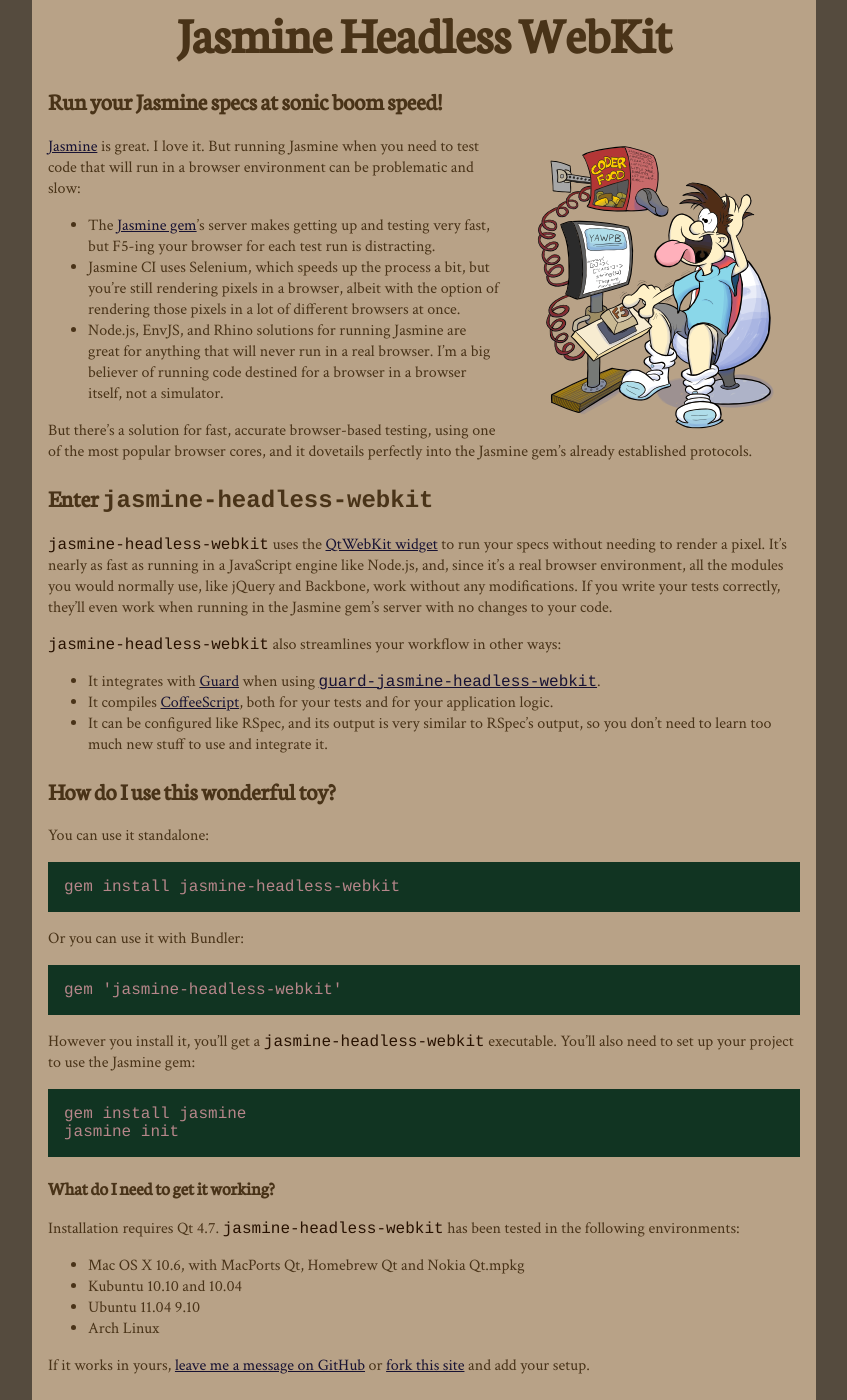
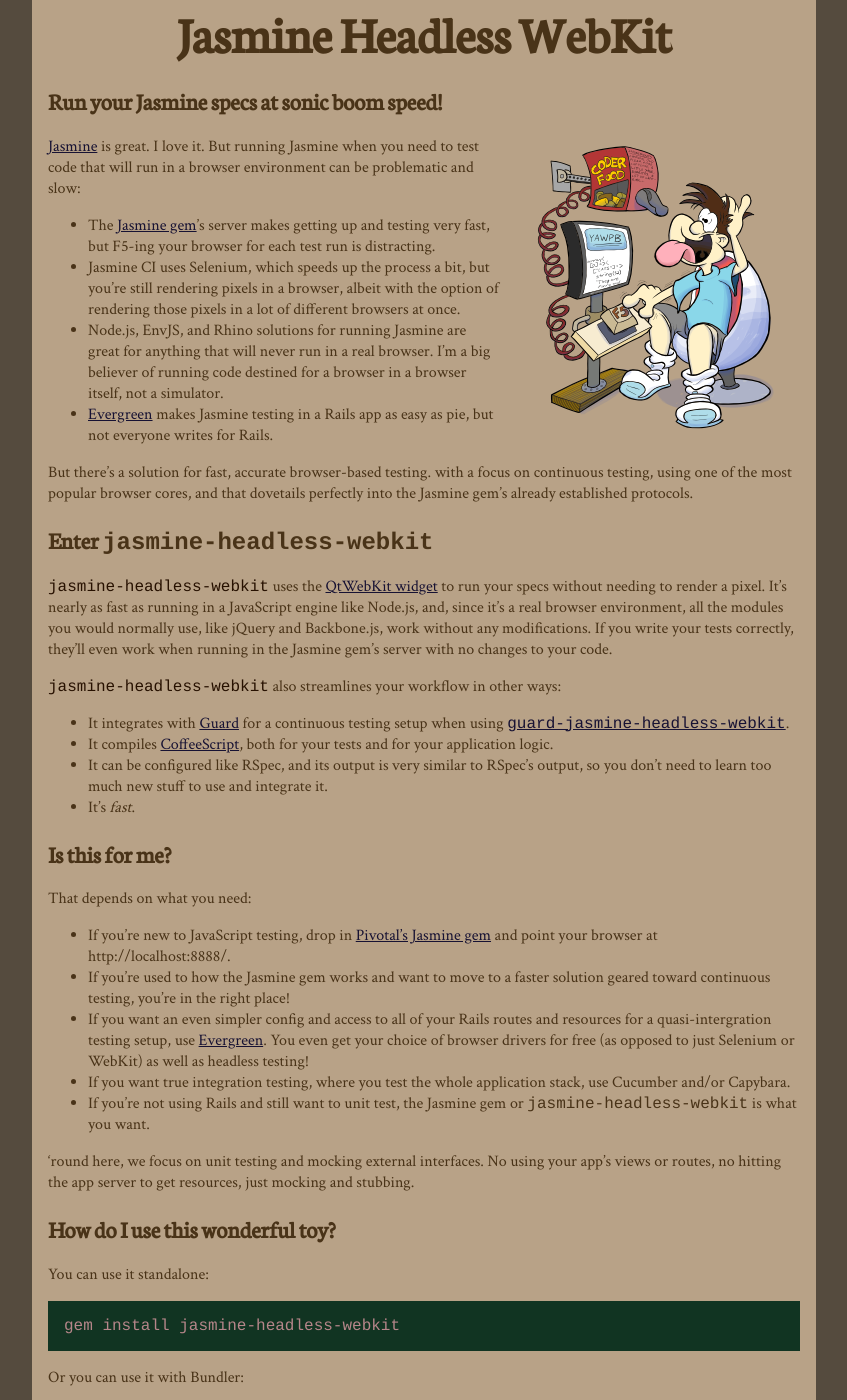
Before and after one commit to johnbintz/jasmine-headless-webkit, a Jekyll site: the page built from index.md, in a window 1280 px wide and 1400 px high. Shown: the whole window, without its empty margins (216-1063 px from the left). Built offline with Jekyll 4.4.1, drawn with Linux system fonts in a browser that asks for light colours; Markdown is read by kramdown in place of the engine named in the settings; some of the changed text lies outside the part shown.

Commit message:
update the docs for the new stuff

```diff
--- a/index.md
+++ b/index.md
@@ -13,21 +13,38 @@
 * The [Jasmine gem](https://github.com/pivotal/jasmine-gem)'s server makes getting up and testing very fast, but F5-ing your browser for each test run is distracting.
 * Jasmine CI uses Selenium, which speeds up the process a bit, but you're still rendering pixels in a browser, albeit with the option of rendering those pixels in a lot of different browsers at once.
 * Node.js, EnvJS, and Rhino solutions for running Jasmine are great for anything that will never run in a real browser. I'm a big believer of running code destined for a browser in a browser itself, not a simulator.
+* [Evergreen](https://github.com/jnicklas/evergreen) makes Jasmine testing in a Rails app as easy as pie, but not everyone writes for Rails.
 
-But there's a solution for fast, accurate browser-based testing, using one of the most popular browser cores, and it dovetails perfectly into the Jasmine gem's already established protocols.
+But there's a solution for fast, accurate browser-based testing. with a focus on continuous testing,
+using one of the most popular browser cores, and that dovetails perfectly into the Jasmine gem's already established protocols.
 
 ## Enter `jasmine-headless-webkit`
 
 `jasmine-headless-webkit` uses the [QtWebKit widget](http://trac.webkit.org/wiki/QtWebKit) to run your specs without needing to render a pixel. It's nearly
 as fast as running in a JavaScript engine like Node.js, and, since it's a real browser environment, all the modules
-you would normally use, like jQuery and Backbone, work without any modifications. If you write your tests correctly,
+you would normally use, like jQuery and Backbone.js, work without any modifications. If you write your tests correctly,
 they'll even work when running in the Jasmine gem's server with no changes to your code.
 
 `jasmine-headless-webkit` also streamlines your workflow in other ways:
 
-* It integrates with [Guard](https://github.com/guard/guard) when using [`guard-jasmine-headless-webkit`](https://github.com/guard/guard-jasmine-headless-webkit).
+* It integrates with [Guard](https://github.com/guard/guard) for a continuous testing setup when using [`guard-jasmine-headless-webkit`](https://github.com/guard/guard-jasmine-headless-webkit).
 * It compiles [CoffeeScript](http://jashkenas.github.com/coffee-script/), both for your tests and for your application logic.
 * It can be configured like RSpec, and its output is very similar to RSpec's output, so you don't need to learn too much new stuff to use and integrate it.
+* It's *fast*.
+
+## Is this for me?
+
+That depends on what you need:
+
+* If you're new to JavaScript testing, drop in [Pivotal's Jasmine gem](https://github.com/pivotal/jasmine-gem) and point your browser at http://localhost:8888/.
+* If you're used to how the Jasmine gem works and want to move to a faster solution geared toward continuous testing, you're in the right place!
+* If you want an even simpler config and access to all of your Rails routes and resources for a quasi-intergration testing setup, use [Evergreen](https://github.com/jnicklas/evergreen).
+  You even get your choice of browser drivers for free (as opposed to just Selenium or WebKit) as well as headless testing!
+* If you want true integration testing, where you test the whole application stack, use Cucumber and/or Capybara.
+* If you're not using Rails and still want to unit test, the Jasmine gem or `jasmine-headless-webkit` is what you want.
+
+'round here, we focus on unit testing and mocking external interfaces. No using your app's views or routes, no hitting the app server to
+get resources, just mocking and stubbing.
 
 ## How do I use this wonderful toy?
 
@@ -45,11 +62,14 @@
     gem install jasmine
     jasmine init
 
+Once you're good enough, you can make the `spec/javascripts/support/jasmine.yml` file yourself and skip the Pivotal Jasmine gem entirely.
+It's what the cool kids do.
+
 ### What do I need to get it working?
 
 Installation requires Qt 4.7. `jasmine-headless-webkit` has been tested in the following environments:
 
-* Mac OS X 10.6, with MacPorts Qt, Homebrew Qt and Nokia Qt.mpkg
+* Mac OS X 10.6 and 10.7, with MacPorts Qt, Homebrew Qt and Nokia Qt.mpkg
 * Kubuntu 10.10 and 10.04
 * Ubuntu 11.04 9.10
 * Arch Linux
@@ -143,6 +163,18 @@
 It also brings in the same copy of the Jasmine library that the Jasmine gem includes, so if you're testing in both environments,
 you're guaranteed to get the same results in your tests.
 
+#### Caching, caching, caching
+
+`jasmine-headless-webkit` does two things that are CPU intensive (besides running tests): compiling CoffeeScript and analyzing
+spec files to get line number information for nicer spec failure messages (_did I mention you get really nice spec failure
+messages with `jasmine-headless-webkit`, too?_). These two operations are cached into the `.jhw-cache/` folder from where the
+runner is executed. When this cache is combined with running tests continuously using Guard, runtime overhead is reduced to almost
+nothing.
+
+Of course, being a cache, it takes time to warm up. The first time you run `jasmine-headless-webkit` on a big project, it can take
+several seconds to warm the cache. After that, enjoy an almost 20% speedup in runtime (tested on exactly one project's runtime,
+YMMV). This is new as of `0.7.0`.
+
 #### `*.coffee` in my `jasmine.yml` file?!
 
 Yes, `jasmine-headless-webkit` will support `*.coffee` files in `jasmine.yml`, which the normal Jasmine server currently
@@ -233,6 +266,11 @@
 `~/.jasmine-headless-webkit` file and your per-project settings in a `.jasmine-headless-webkit` file at the root of
 the project.
 
+### Listng what files `jasmine-headless-webkit` will include
+
+If your tests are not picking up a file you thought they should be, or they're being included in the wrong order,
+run with the `-l` flag to get a list of the files that `jasmine-headless-webkit` will include in the generated HTML file.
+
 ### Coloring the output
 
 `jasmine-headless-webkit` will not color output by default. This makes it easier to integrate with CI servers. If you want
@@ -249,11 +287,17 @@
 
 ### Writing out a machine-readable report
 
-Use the `--report` option to create a simple report file like this:
+Use the `--report` option to create a detailed report file:
 
-    <total tests>/<failures>/<T if console was used, F otherwise>/<total time>
+    PASS||Statement||One||file.js:23
+    FAIL||Statement||Two||file.js:23
+    CONSOLE||Yes
+    ERROR||Uh oh||file.js:23
+    TOTAL||1||2||3||T
 
 [`guard-jasmine-headless-webkit`](http://github.com/guard/guard-jasmine-headless-webkit/) uses this for the Growl notifications.
+You can also use it in your own setups, to run specs remotely and stick the results into a CI system. You can use
+`Jasmine::Headless::Report` to interpret the file and transform the output.
 
 ### Using a different `jasmine.yml` file
 
@@ -290,7 +334,7 @@
 You can call the runner from Ruby:
 
 {% highlight ruby %}
-require 'jasmine/headless/runner'
+require 'jasmine-headless-webkit'
 
 status_code = Jasmine::Headless::Runner.run(
   :colors => false,
@@ -358,7 +402,7 @@
 You can create a Rake task for your headless Jasmine specs:
 
 {% highlight ruby %}
-require 'jasmine/headless/task'
+require 'jasmine-headless-webkit'
 
 Jasmine::Headless::Task.new('jasmine:headless') do |t|
   t.colors = true
```
Also changed, not shown: other parts of index.md (+1 -0 lines).
